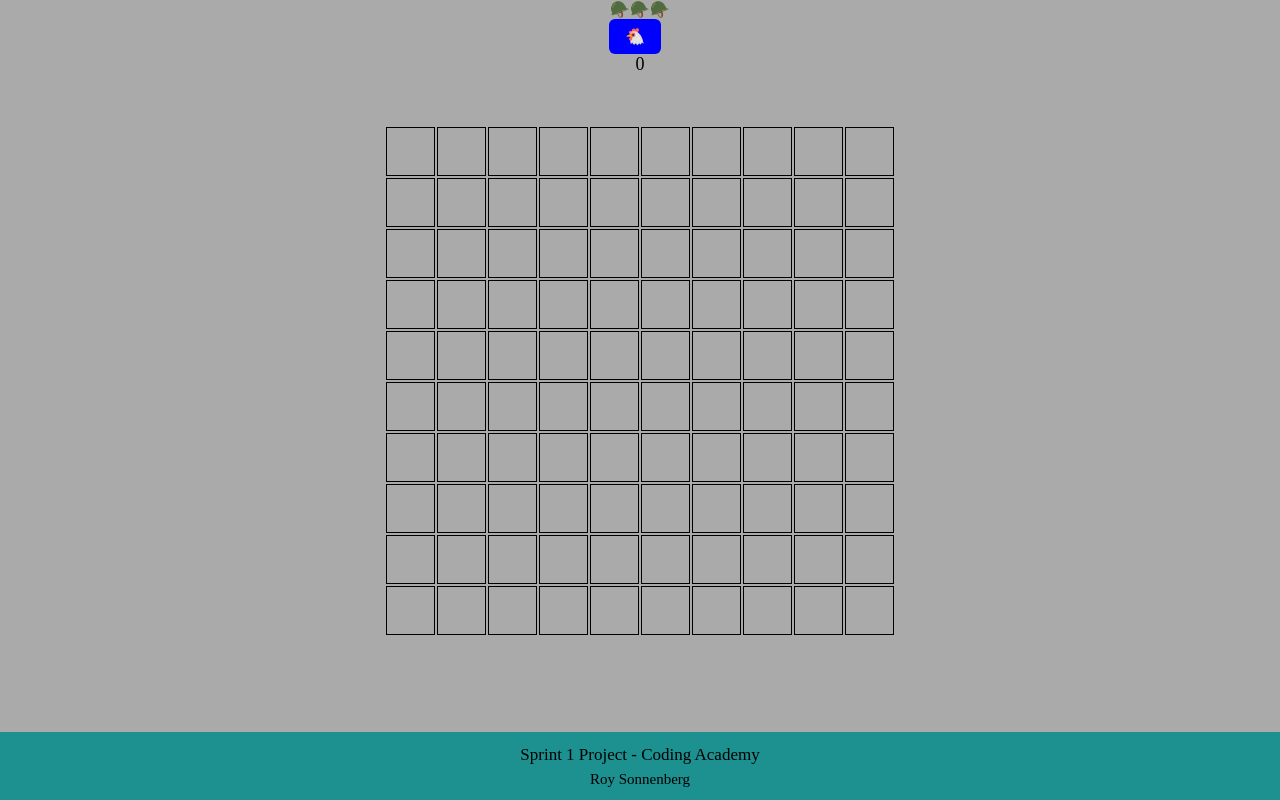
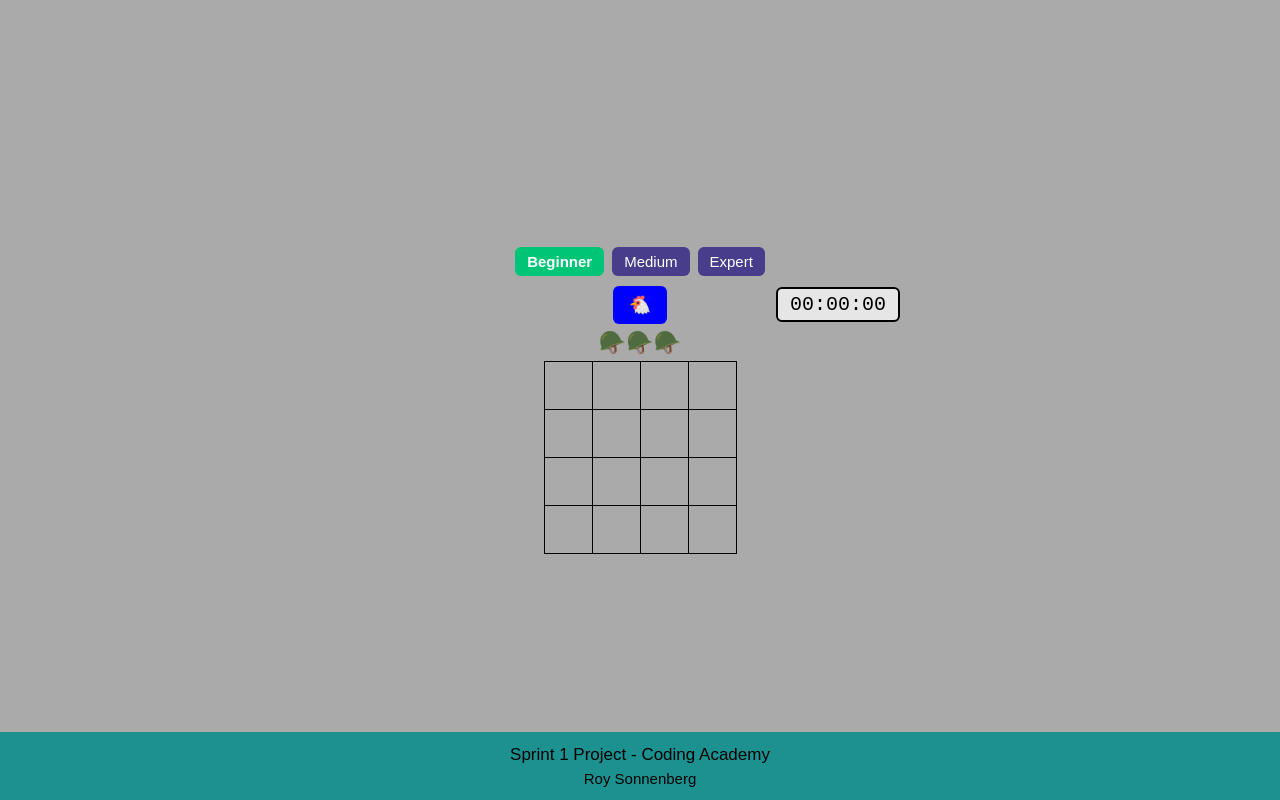
Before and after one commit to RoySonnn/sprint1_minesweeper, a plain HTML site: page index.html in a window 1280 px wide. Drawn offline with Linux system fonts and the light colour scheme.

Commit message:
Support 3 levels of the game
o Beginner (4 * 4 with 2 MINES)
o Medium (8 * 8 with 14 MINES)
o Expert (12 * 12 with 32 MINES)

```diff
--- a/css/style.css
+++ b/css/style.css
@@ -2,10 +2,75 @@ body {
   background-color: rgb(171, 170, 170);
   margin: 0;
   padding: 0;
+  font-family: Arial, sans-serif;
+  height: 100vh;
+  display: flex;
+  flex-direction: column;
+  justify-content: center;
+  align-items: center;
+}
+
+.game-container {
+  display: flex;
+  flex-direction: column;
+  align-items: center;
+  justify-content: center;
+}
+
+.dashboard {
+  position: relative;
+  display: flex;
+  flex-direction: column;
+  align-items: center;
+  margin-bottom: 5px;
+}
+
+.top-row {
+  display: flex;
+  align-items: center;
+  justify-content: center;
+  width: 520px;
+  position: relative;
+}
+
+.smiley {
+  background-color: blue;
+  color: white;
+  border: none;
+  padding: 8px 16px;
+  border-radius: 6px;
+  font-size: 18px;
+  cursor: pointer;
+}
+
+.smiley:hover {
+  background-color: rgb(73, 53, 222);
+}
+
+.timer {
+  position: absolute;
+  right: 0;
+  font-size: 20px;
+  font-family: monospace;
+  color: black;
+  border: 2px solid black;
+  border-radius: 6px;
+  background-color: rgb(230, 230, 230);
+  padding: 4px 12px;
+  min-width: 90px;
+  text-align: center;
+}
+
+.lives {
+  margin-top: 6px;
+  font-size: 22px;
+  display: flex;
+  justify-content: center;
 }
 
 table {
-  margin: 50px auto;
+  margin: 0 auto;
+  border-collapse: collapse;
 }
 
 .cell {
@@ -18,19 +83,9 @@ table {
   cursor: pointer;
 }
 
-/* .life {
-  background-color: rgb(255, 255, 255);
-  /* color: black; */
-/* }  */
-
-
 .revealed {
   background-color: rgb(230, 230, 230);
 }
-
-/* .mine {
-  background-color: rgb(0, 0, 0);
-} */
 
 footer {
   position: fixed;
@@ -40,7 +95,6 @@ footer {
   background-color: rgb(29, 144, 144);
   text-align: center;
   padding: 10px 0;
-  margin-top: 20px;
   color: black;
   line-height: 1.5;
 }
@@ -56,26 +110,27 @@ footer {
   margin: 0;
 }
 
-.dashboard {
-  text-align:  center;
-  margin-bottom:  15px;
+.level-buttons {
+  margin-bottom: 10px;
 }
-button {
-  background-color: blue;
+
+.level-btn {
+  background-color: darkslateblue;
   color: white;
   border: none;
-  padding:  8px 16px;
-  border-radius:  6px;
-  font-size:  16px;
-  cursor:  pointer;
-  margin-right:  10px;
+  padding: 6px 12px;
+  border-radius: 6px;
+  font-size: 15px;
+  margin: 0 4px;
+  cursor: pointer;
+  transition: 0.2s;
 }
 
-button:hover {
-  background-color: rgb(73, 53, 222);
+.level-btn:hover {
+  background-color: rgb(98, 75, 190);
 }
 
-.timer {
-  font-size:  18px;
-  color: black;
+.level-btn.active {
+  background-color: rgb(0, 197, 118);
+  font-weight: bold;
 }
--- a/index.html
+++ b/index.html
@@ -7,24 +7,23 @@
     <link rel="stylesheet" href="css/style.css" />
   </head>
 
-  <body onload="onInit()">
-    <div class="dashboard">
-      <div class="panel left">
-        <span class="lives"></span>
+  <body onload="onPageLoad()">
+    <div class="game-container">
+      <div class="dashboard">
+        <div class="level-buttons"></div>
+
+        <div class="top-row">
+          <button class="smiley" onclick="onUserleyClick()"></button>
+          <span class="timer">00:00:00</span>
+        </div>
+
+        <div class="lives"></div>
       </div>
 
-      <div class="panel center">
-        <button class="smiley" onclick="onUserleyClick()"></button>
-      </div>
-
-      <div class="panel right">
-        <span class="timer">0</span>
-      </div>
+      <table>
+        <tbody class="board"></tbody>
+      </table>
     </div>
-
-    <table>
-      <tbody class="board"></tbody>
-    </table>
 
     <footer>
       <p class="footer-title">Sprint 1 Project - Coding Academy</p>
--- a/js/main.js
+++ b/js/main.js
@@ -6,9 +6,19 @@ const LIVES = '🪖'
 const USERLEY = '🐔'
 const LOST = '🍗'
 const WON = '🐣'
+const WRONGFLAG = '❌'
 
-var gBoardSize = 10
-var gMineCount = 97
+
+var gLevels = [
+    { name: 'Beginner', SIZE: 4, MINES: 2 },
+    { name: 'Medium', SIZE: 8, MINES: 14 },
+    { name: 'Expert', SIZE: 12, MINES: 32 }
+]
+var gLevel = gLevels[0]
+
+
+var gBoardSize = gLevel.SIZE
+var gMineCount = gLevel.MINES
 var gIsFirstClick
 var gBoard
 
@@ -18,6 +28,12 @@ var gGame = {
     markedCount: 0,
     secsPassed: 0,
     lives: 0
+}
+
+function onPageLoad() {
+    renderLevelButtons()
+    highlightActiveButton(0)
+    onInit()
 }
 
 function onInit() {
@@ -30,7 +46,7 @@ function onInit() {
 
     setSmiley(USERLEY)
     clearInterval(gTimerInterval)
-    document.querySelector('.timer').innerText = '0'
+    document.querySelector('.timer').innerText = '00:00:00'
     gBoard = buildBoard(gBoardSize)
     renderBoard(gBoard)
     updateLivesDisplay()
@@ -57,6 +73,15 @@ function buildBoard(gBoardSize) {
 function setSmiley(symbol) {
     document.querySelector('.smiley').innerText = symbol
 }
+
+function renderLevelButtons() {
+    var strHTML = ''
+    for (var i = 0; i < gLevels.length; i++) {
+        strHTML += `<button class="level-btn" onclick="onLevelClick(${i})">${gLevels[i].name}</button>`
+    }
+    document.querySelector('.level-buttons').innerHTML = strHTML
+}
+
 
 function updateLivesDisplay() {
     var elLives = document.querySelector('.lives')
@@ -105,17 +130,37 @@ function countNeighbors(cellI, cellJ, board) {
     return neighborsCount
 }
 
+function onLevelClick(idx) {
+    gLevel = gLevels[idx]
+    gBoardSize = gLevel.SIZE
+    gMineCount = gLevel.MINES
+    highlightActiveButton(idx)
+    onInit()
+}
+
+function highlightActiveButton(activeIdx) {
+    var buttons = document.querySelectorAll('.level-btn')
+    for (var i = 0; i < buttons.length; i++) {
+        if (i === activeIdx) {
+            buttons[i].classList.add('active')
+        } else {
+            buttons[i].classList.remove('active')
+        }
+    }
+}
+
+
 function onCellClicked(i, j, elCell) {
     if (!gGame.isOn) return
 
     var cell = gBoard[i][j]
 
     if (cell.isMarked) {
-    cell.isMarked = false
-    gGame.markedCount--
-    elCell.innerText = ''
-    elCell.classList.remove('life')
-}
+        cell.isMarked = false
+        gGame.markedCount--
+        elCell.innerText = ''
+        elCell.classList.remove('life')
+    }
 
     if (cell.isRevealed && !cell.isMine) return
 
@@ -149,7 +194,7 @@ function onCellClicked(i, j, elCell) {
                 elCell.classList.remove('life')
                 cell.isRevealed = false
             }
-        }, 800)
+        }, 500)
 
         return
     }
@@ -249,7 +294,7 @@ function revealAllMines() {
                 elCell.classList.add('mine', 'revealed')
             }
             else if (cell.isMarked && !cell.isMine) {
-                elCell.innerText = '❌'
+                elCell.innerText = WRONGFLAG
                 elCell.classList.add('revealed', 'wrong-flag')
             }
         }
--- a/js/utils.js
+++ b/js/utils.js
@@ -15,7 +15,7 @@ function getRandomIntInclusive(min, max) {
 
 var gStartTime
 var gTimerInterval
-var ms = 1000
+var ms = 31
 
 function startTimer() {
   gStartTime = Date.now()
@@ -23,13 +23,21 @@ function startTimer() {
 }
 
 function updateTimer() {
-  var seconds = Math.floor((Date.now() - gStartTime) / 1000)
-  document.querySelector('.timer').innerText = seconds
-  gGame.secsPassed = seconds
+  var elapsed = Date.now() - gStartTime
+
+  var minutes = Math.floor(elapsed / 60000)
+  var seconds = Math.floor((elapsed % 60000) / 1000)
+  var hundredths = Math.floor((elapsed % 1000) / 10)
+
+  var formatted = `${String(minutes).padStart(2, '0')}:${String(seconds).padStart(2, '0')}:${String(hundredths).padStart(2, '0')}`
+  document.querySelector('.timer').innerText = formatted
+
+  gGame.secsPassed = elapsed / 1000
 }
 
 function stopTimer() {
   clearInterval(gTimerInterval)
 }
 
+
 ////////////////////////////////////////////////////////
```
